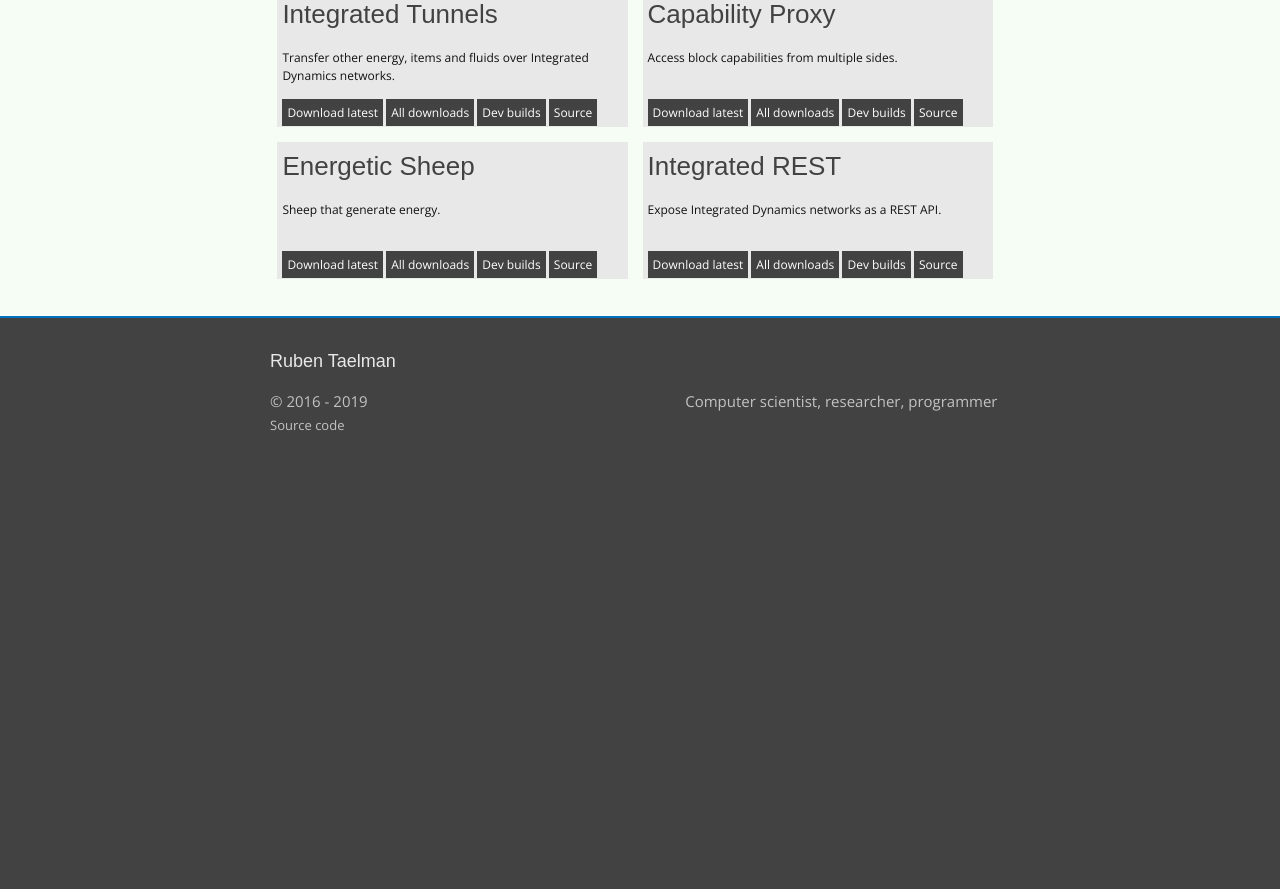
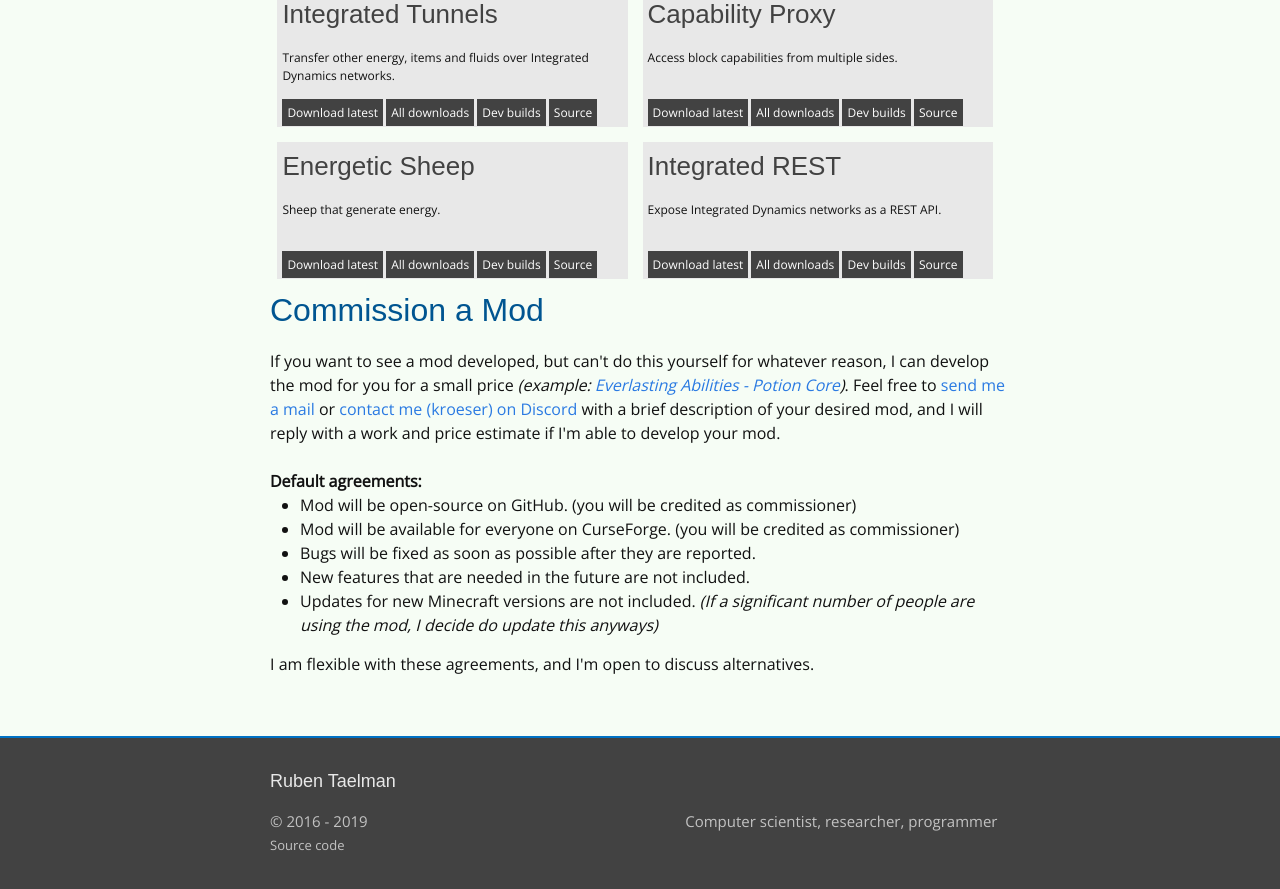
Before and after one commit to rubensworks/rubensworks.net, a Jekyll site: the page built from _projects/minecraft.html, in a window 1280 px wide and 900 px high, scrolled down 1201 px. Shown: the top 889 px of the window. Built offline with Jekyll 4.4.1, drawn with Linux system fonts in a browser that asks for light colours; some web fonts are replaced; before the commit the page ends 1681 px from its top, so only the background shows below that; some of the changed text lies outside the part shown.

Commit message:
Add mod commision details

```diff
--- a/_projects/minecraft.html
+++ b/_projects/minecraft.html
@@ -8,7 +8,7 @@
 
 <p>
   I spend some of my spare time to the modding of this little game called <em>Minecraft</em>.
-  Here's a list of the most important mods I currently maintain.
+  Here's a list of the most important mods I currently maintain or have been <a href="#commision">commissioned</a>.
   These mods have been downloaded by millions of people, and are actively used by thousands of players each day.
 </p>
 
@@ -113,3 +113,23 @@
   %}
 
 </div>
+<br />
+<div>
+	<h2 id="commision">Commission a Mod</h2>
+
+	If you want to see a mod developed, but can't do this yourself for whatever reason,
+	I can develop the mod for you for a small price <em>(example: <a href="https://minecraft.curseforge.com/projects/everlastingabilities-potioncore">Everlasting Abilities - Potion Core</a>)</em>.
+	Feel free to <a href="rubensworks@gmail.com">send me a mail</a> or <a href="https://discord.gg/9yDxubB">contact me (kroeser) on Discord</a> with a brief description of your desired mod,
+	and I will reply with a work and price estimate if I'm able to develop your mod.<br /><br />
+
+	<strong>Default agreements:</strong>
+	<ul>
+		<li>Mod will be open-source on GitHub. (you will be credited as commissioner)</li>
+		<li>Mod will be available for everyone on CurseForge. (you will be credited as commissioner)</li>
+		<li>Bugs will be fixed as soon as possible after they are reported.</li>
+		<li>New features that are needed in the future are not included.</li>
+		<li>Updates for new Minecraft versions are not included. <em>(If a significant number of people are using the mod, I decide do update this anyways)</em></li>
+	</ul>
+
+	I am flexible with these agreements, and I'm open to discuss alternatives.
+</div>
```
